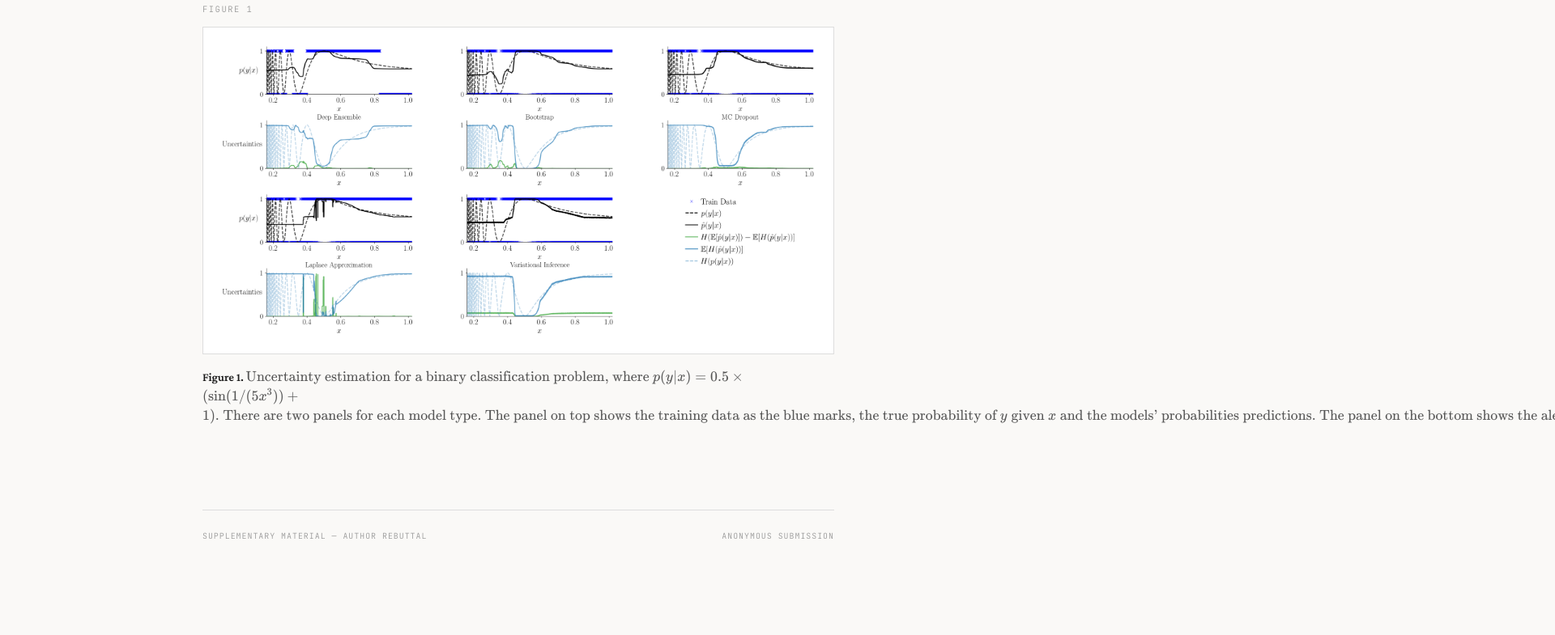
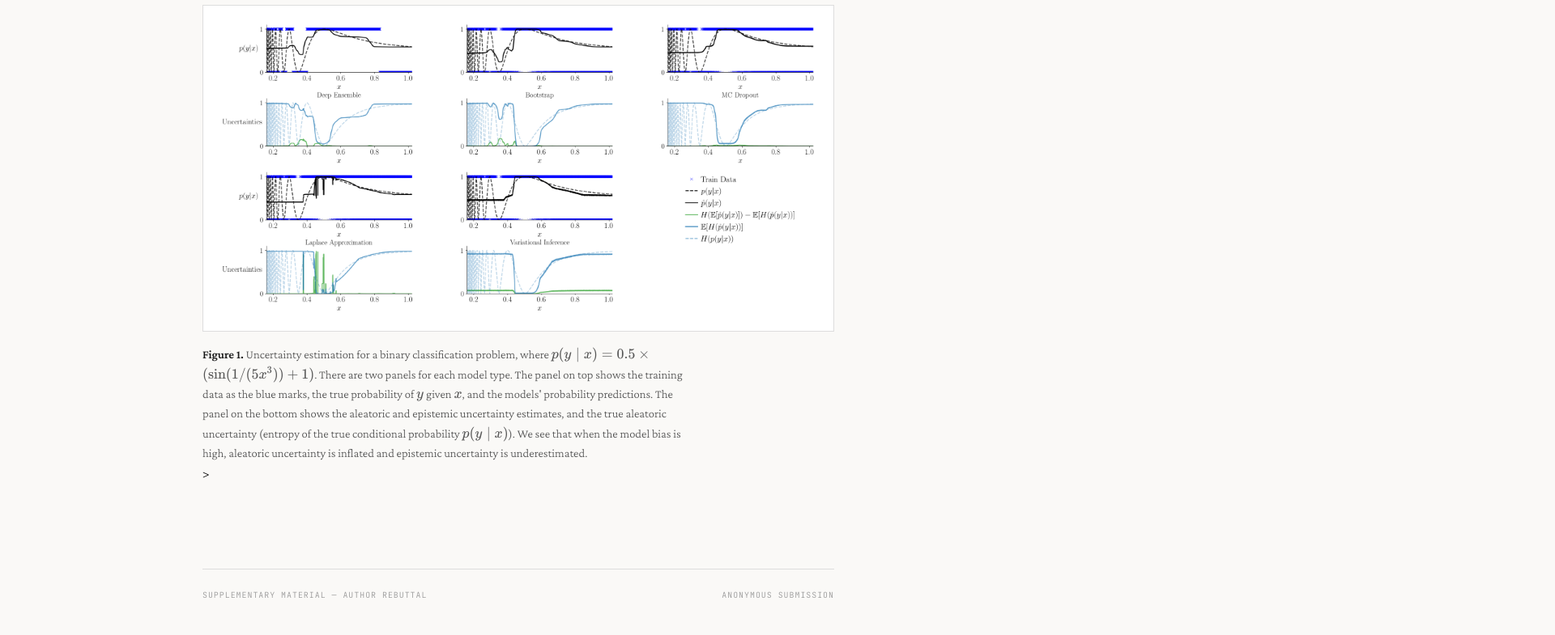
Before and after one commit to chewypolar9899-oss/icml-rebuttal-26, a website built with webpack: page index.html in a window 1280 px wide. Shown: the part 329-1114 px from the top of the page at 81% size, 1920 px wide, since content can reach past the window. Before the commit the page ends 1041 px from the top, so only its background shows below. Built offline with nearby package versions, Linux system fonts and the light colour scheme.

Commit message:
caption formatting

```diff
--- a/index.html
+++ b/index.html
@@ -19,7 +19,6 @@
     ]
   });">
   </script>
-  2. Use
   <style>
     :root {
       --ink: #1a1a1a;
@@ -155,7 +154,7 @@
       font-size: 0.92rem;
       color: var(--ink-light);
       line-height: 1.65;
-      max-width: 90ch;
+      max-width: 75ch;
     }
 
     figcaption strong {
@@ -245,11 +244,14 @@
     </div>
     <figcaption>
       <strong>Figure 1.</strong>
-      $\text{Uncertainty estimation for a binary classification problem, where }p(y|x)=0.5\times(\sin(1/(5x^3))+1).\text{ There are two panels for each model type. The panel on
-      top shows the training data as the blue marks, the true probability of $y$ given $x$ and the models' probabilities predictions. The panel on the bottom
-      shows the aleatoric and epistemic uncertainty estimates, and the true aleatoric uncertainty (entropy of the true conditional probability). We see that when the model bias is high, aleatoric uncertainty is
-      inflated and epistemic uncertainty is underestimated.}$
+      Uncertainty estimation for a binary classification problem, where $p(y \mid x) = 0.5 \times (\sin(1/(5x^3)) + 1)$.
+      There are two panels for each model type. The panel on top shows the training data as the blue marks,
+      the true probability of $y$ given $x$, and the models' probability predictions. The panel on the bottom
+      shows the aleatoric and epistemic uncertainty estimates, and the true aleatoric uncertainty
+      (entropy of the true conditional probability $p(y \mid x)$). We see that when the model bias is high,
+      aleatoric uncertainty is inflated and epistemic uncertainty is underestimated.
     </figcaption>
+    >
   </figure>
 
 
```
